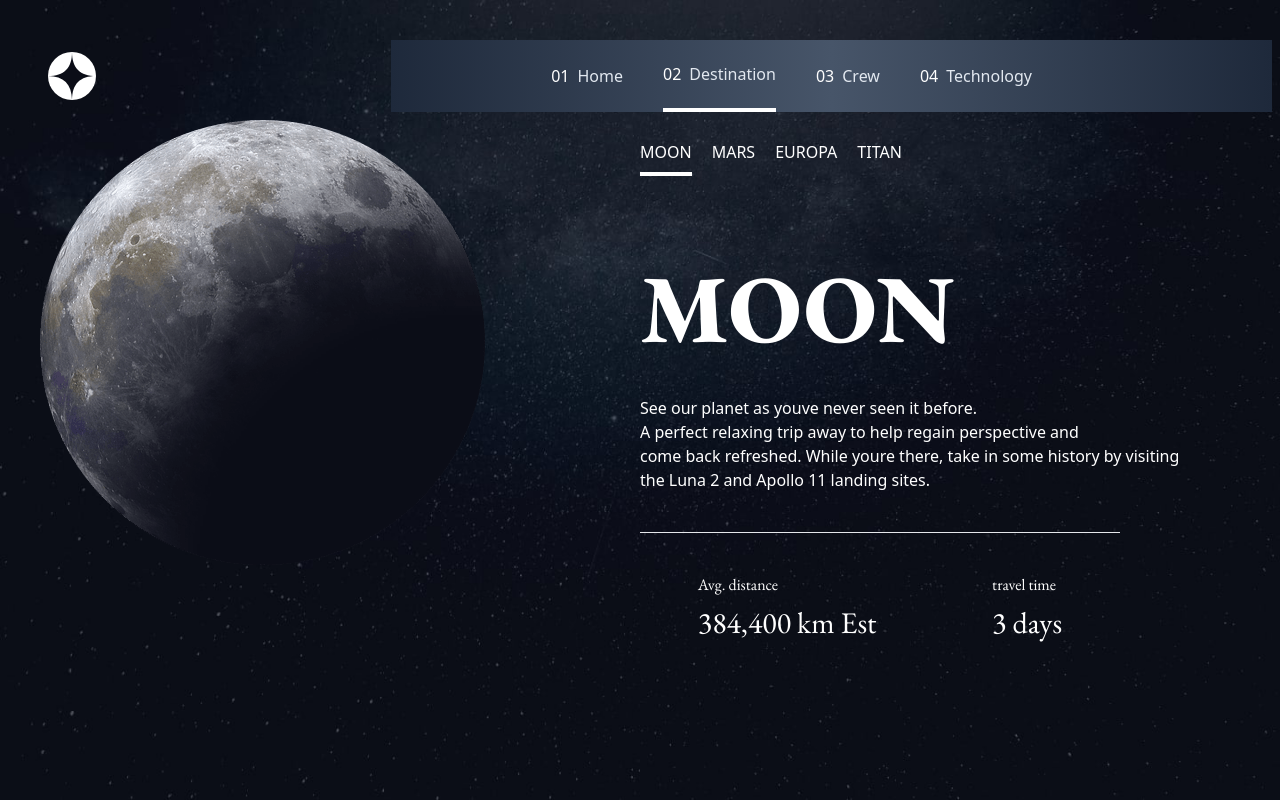
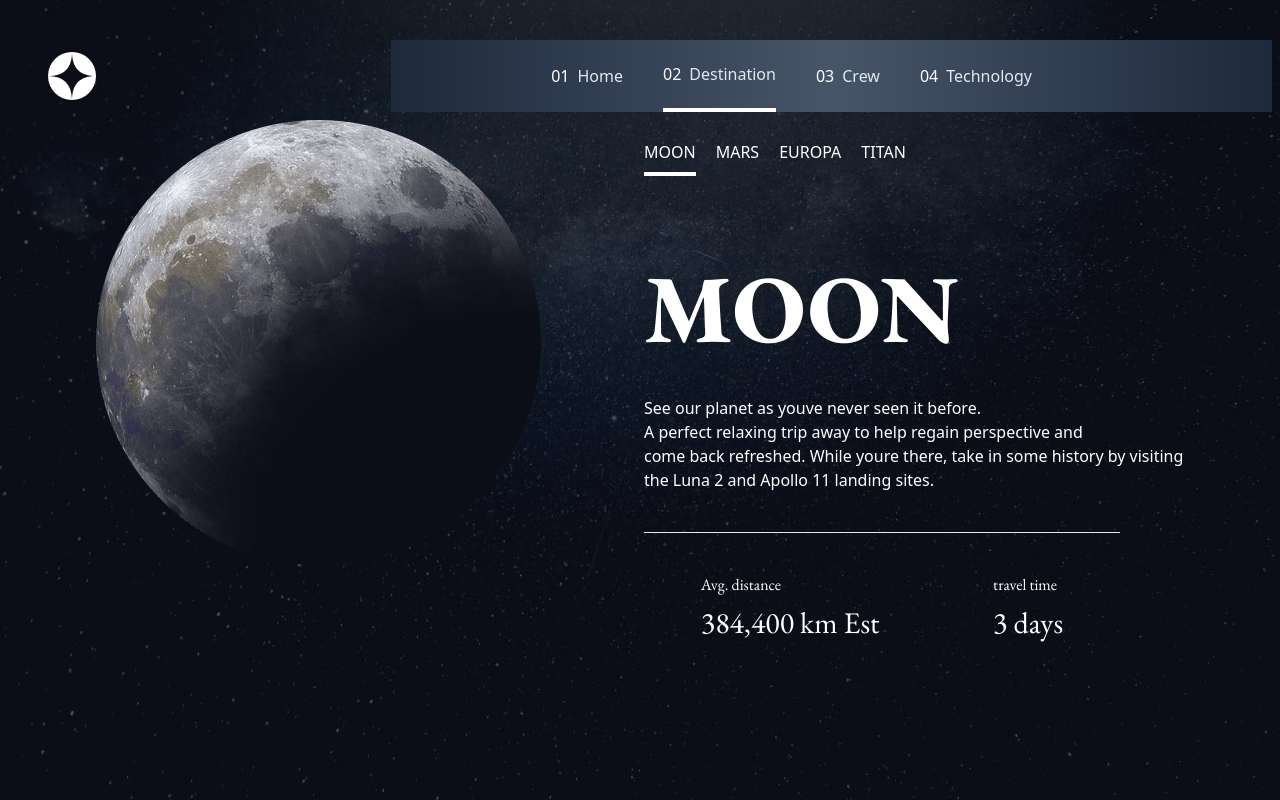
Before and after one commit to Torycd/spacetravel, a React app: page /Destination in a window 1280 px wide. Built offline with nearby package versions, Linux system fonts and the light colour scheme; the HTML template or start-up script is replaced by a standard one.

Commit message:
lets do this

```diff
--- a/src/Pages/Destination.jsx
+++ b/src/Pages/Destination.jsx
@@ -20,9 +20,9 @@ const Destination = () => {
 
 
   return (
-    <div className="text-white grid sm:grid-cols-2">
-      <div>
-        <img className="ml-10" src={img} alt="#" />
+    <div className="text-white gap-2 grid sm:grid-cols-2">
+      <div className="flex flex-col items-center">
+        <img className="" src={img} alt="#" />
       </div>
 
       <div>
--- a/src/Pages/HomePage.jsx
+++ b/src/Pages/HomePage.jsx
@@ -3,7 +3,7 @@
 const HomePage = () => {
   return (
       <div className="text-white flex flex-col m-2 sm:flex-row justify-between">
-      <div className="flex flex-col gap-8 sm:ml-10 sm:my-40">
+      <div className="flex flex-col gap-8 sm:ml-10 sm:my-32">
         <p className="font-normal sm:text-3xl text-center sm:text-right">
           So, you want to travel to
         </p>
```
